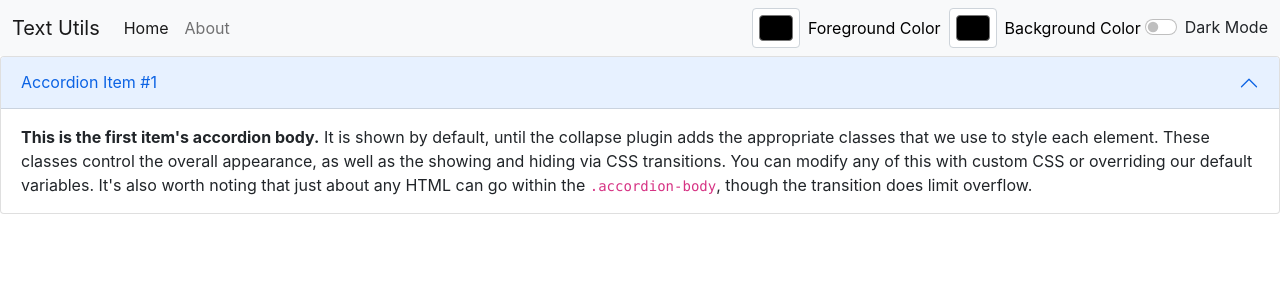
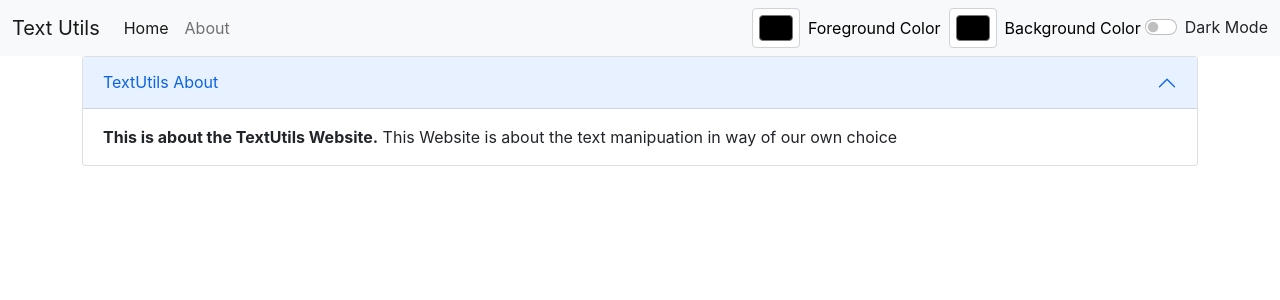
Before and after one commit to TahaTechie/textutils, a React (Create React App) app: page /about in a window 1280 px wide. Shown: the top 300 px of the page. Built offline with nearby package versions, Linux system fonts and the light colour scheme.

Commit message:
TextUtils Completed

```diff
--- a/module1.mjs
+++ /dev/null
@@ -1,6 +0,0 @@
-const a = "Taha";
-const b = "Ahmad";
-const c = "Abdullah"
-
-export default a;
-export {b,c}
--- a/module2.mjs
+++ /dev/null
@@ -1,3 +0,0 @@
-import name,{b,c} from "./module1.mjs";
-
-console.log(name,b,c);
--- a/src/App.js
+++ b/src/App.js
@@ -21,8 +21,8 @@ function App() {
       setmode("dark");
       let c1 = document.getElementById("colorPicker1");
       let c2 = document.getElementById("colorPicker2");
-      document.body.style.backgroundColor = "dark";
-      document.body.style.color = "white";
+      document.body.style.backgroundColor = c2.value;
+      document.body.style.color = c1.value;
       showAlert("Dark Mode Enabled", "light");
       window.alert("You can also select color for background and foreground");
     }
--- a/src/components/About.jsx
+++ b/src/components/About.jsx
@@ -2,16 +2,16 @@ import React from 'react'
 
 export default function About() {
     return (
-        <div class="accordion" id="accordionExample">
+        <div class="accordion container" id="accordionExample">
             <div class="accordion-item">
                 <h2 class="accordion-header" id="headingOne">
                     <button class="accordion-button" type="button" data-bs-toggle="collapse" data-bs-target="#collapseOne" aria-expanded="true" aria-controls="collapseOne">
-                        Accordion Item #1
+                        TextUtils About
                     </button>
                 </h2>
                 <div id="collapseOne" class="accordion-collapse collapse show" aria-labelledby="headingOne" data-bs-parent="#accordionExample">
                     <div class="accordion-body">
-                        <strong>This is the first item's accordion body.</strong> It is shown by default, until the collapse plugin adds the appropriate classes that we use to style each element. These classes control the overall appearance, as well as the showing and hiding via CSS transitions. You can modify any of this with custom CSS or overriding our default variables. It's also worth noting that just about any HTML can go within the <code>.accordion-body</code>, though the transition does limit overflow.
+                        <strong>This is about the TextUtils Website.</strong> This Website is about the text manipuation in way of our own choice
                     </div>
                 </div>
             </div>
```
